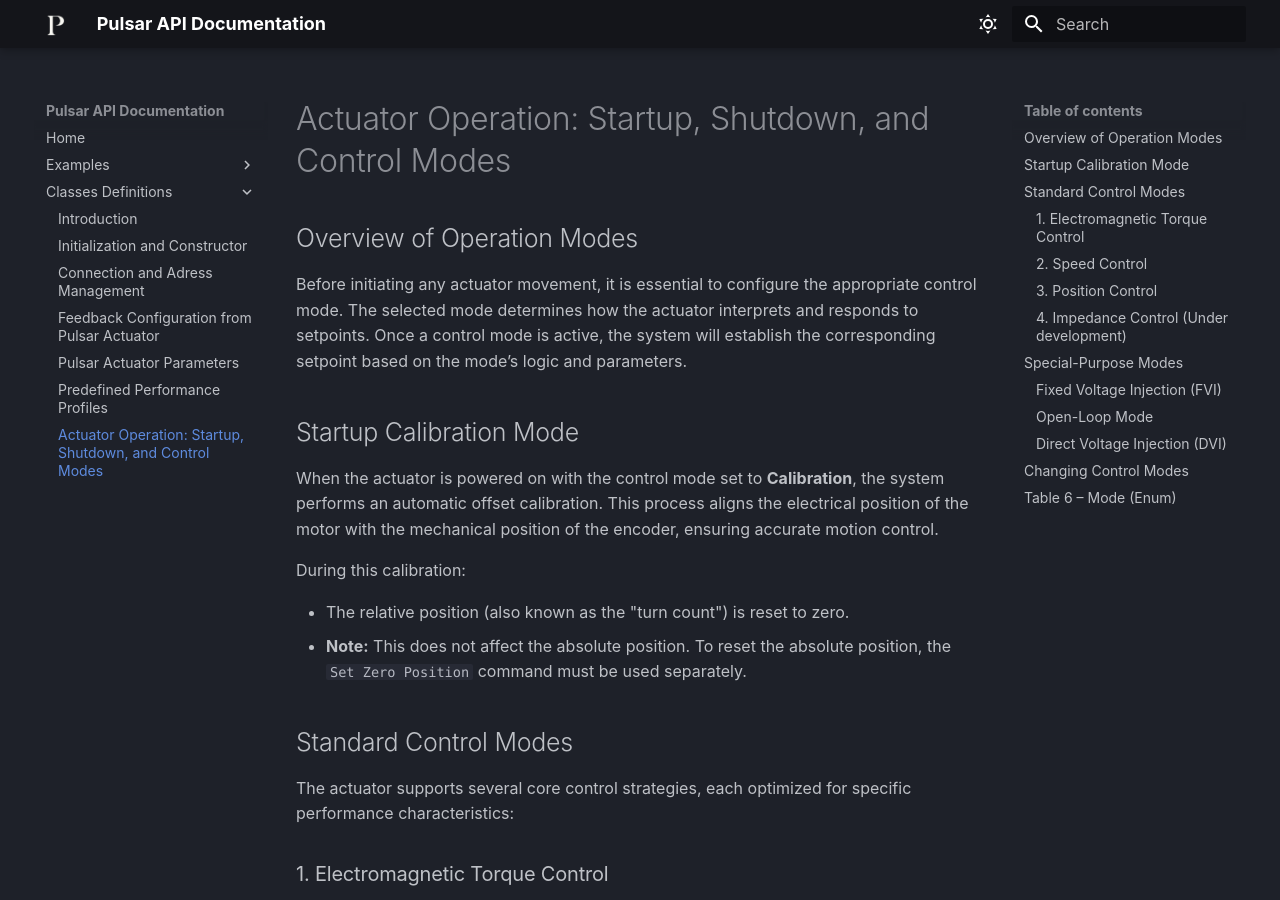
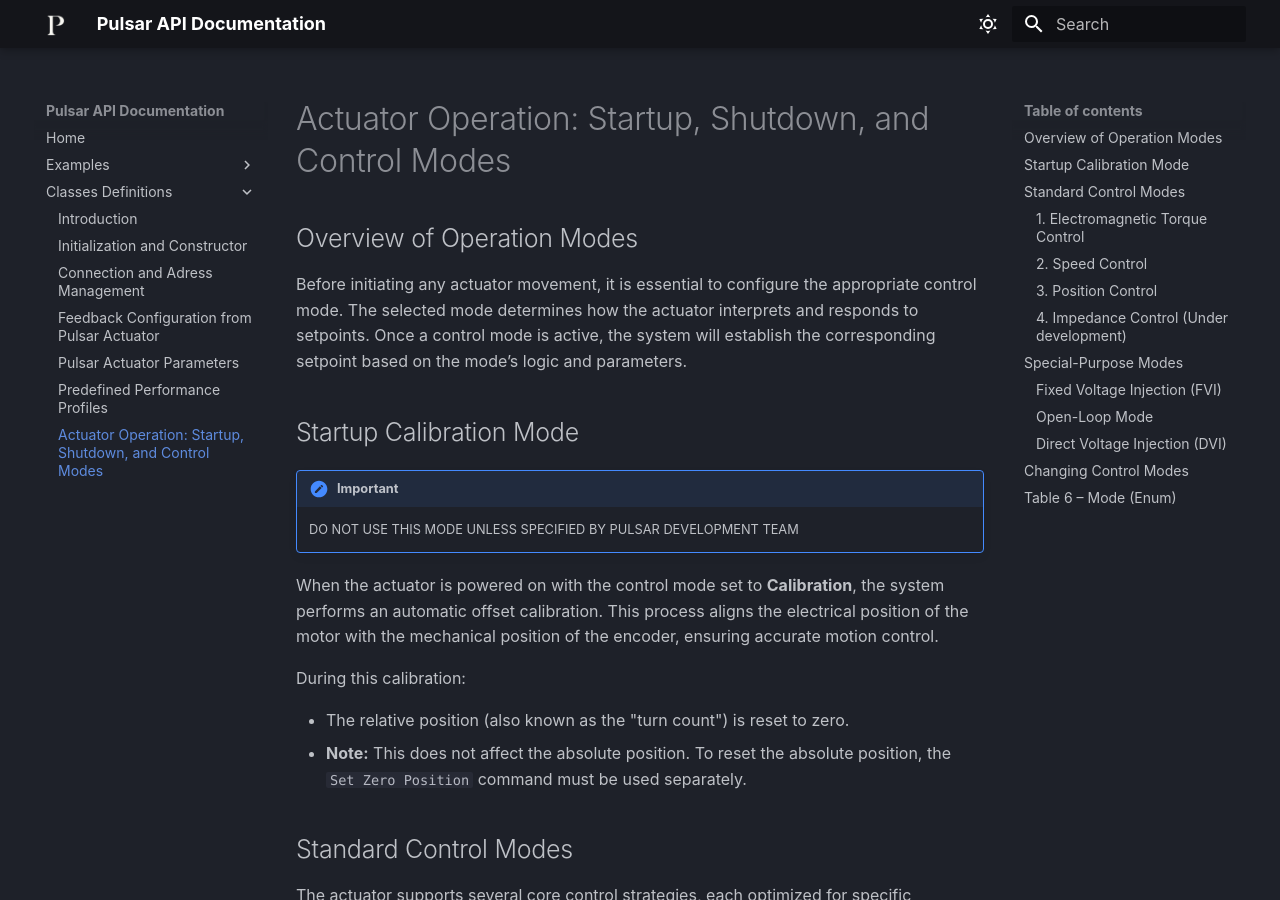
Before and after one commit to PulsarHRI/pulsarhri.github.io, an MkDocs documentation site: the page built from docs/Classes-06-ActuatorOperation.md, in a window 1280 px wide and 900 px high. Built offline with MkDocs 1.6.1 and Material for MkDocs 9.7.7, drawn with Linux system fonts in a browser that asks for light colours; some web fonts are replaced; some of the changed text lies outside the part shown.

Commit message:
Fix points 10 11

```diff
--- a/docs/Classes-06-ActuatorOperation.md
+++ b/docs/Classes-06-ActuatorOperation.md
@@ -5,6 +5,9 @@
 Before initiating any actuator movement, it is essential to configure the appropriate control mode. The selected mode determines how the actuator interprets and responds to setpoints. Once a control mode is active, the system will establish the corresponding setpoint based on the mode’s logic and parameters.
 
 ## Startup Calibration Mode
+
+!!! important
+    DO NOT USE THIS MODE UNLESS SPECIFIED BY PULSAR DEVELOPMENT TEAM
 
 When the actuator is powered on with the control mode set to **Calibration**, the system performs an automatic offset calibration. This process aligns the electrical position of the motor with the mechanical position of the encoder, ensuring accurate motion control.
 
@@ -46,6 +49,9 @@
 
 ## Special-Purpose Modes
 
+!!! important
+    DO NOT USE THESE MODES UNLESS SPECIFIED BY PULSAR DEVELOPMENT TEAM
+
 In addition to the standard modes, the actuator includes several specialized modes designed for debugging, testing, and system integration. These are not intended for regular operation but are invaluable during development and troubleshooting:
 
 ### Fixed Voltage Injection (FVI)
```
